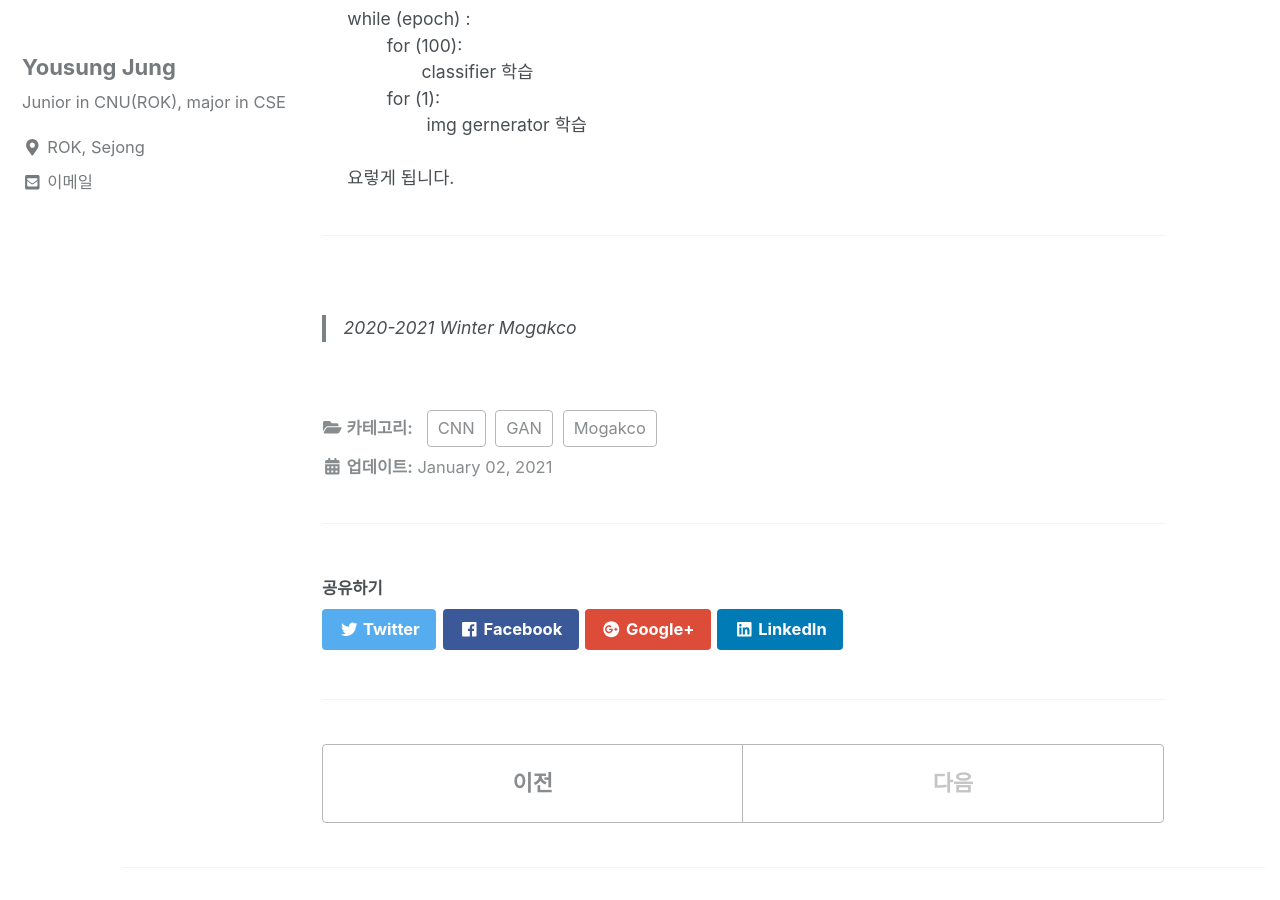
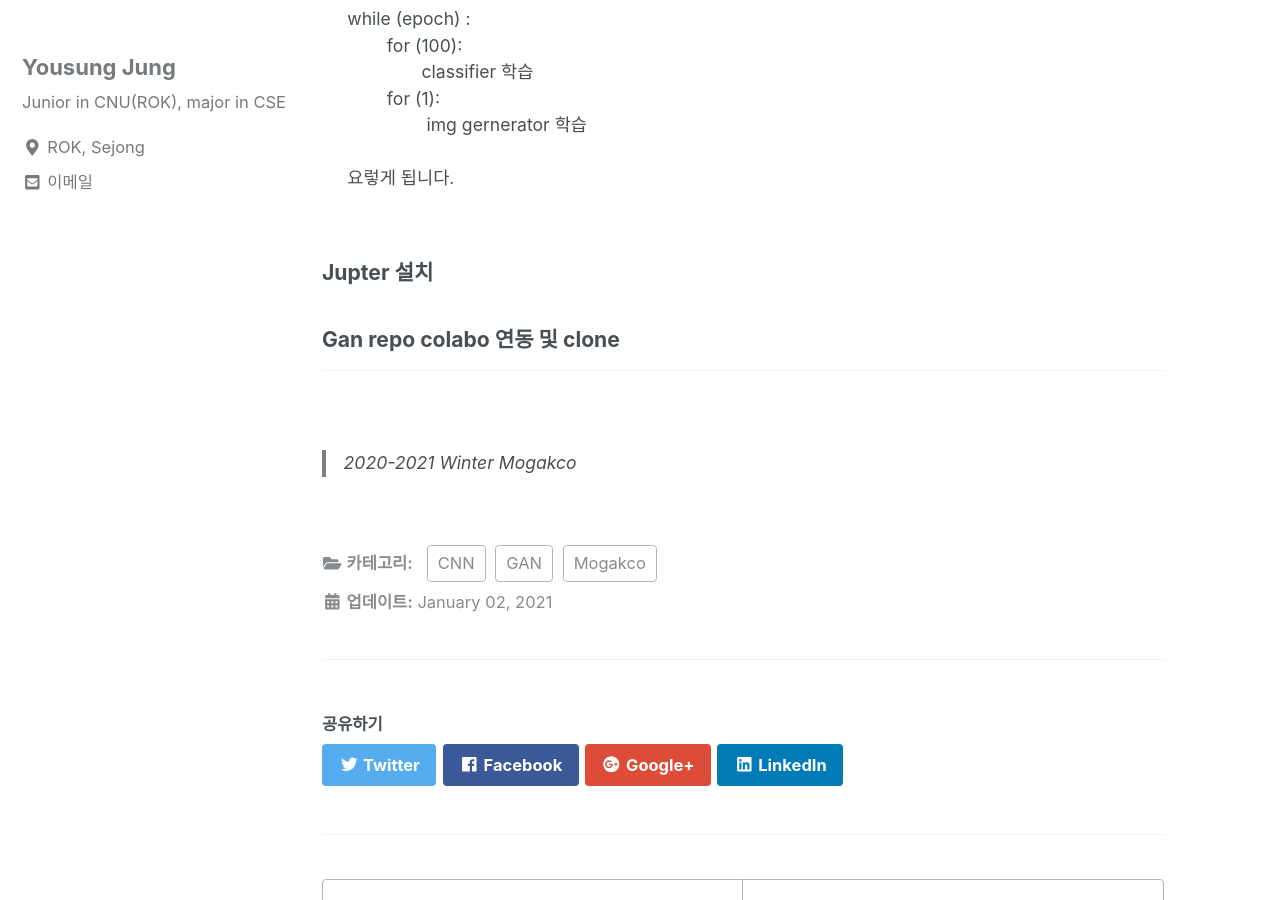
Before and after one commit to can019/can019.github.io, a Jekyll site: the page built from _posts/2020-12-27-Mogakco_2.md, in a window 1280 px wide and 900 px high, scrolled down 1071 px. Built offline with Jekyll 4.4.1, drawn with Linux system fonts in a browser that asks for light colours; nearby versions of some CDN libraries.

Commit message:
clone added

```diff
--- a/_posts/2020-12-27-Mogakco_2.md
+++ b/_posts/2020-12-27-Mogakco_2.md
@@ -41,6 +41,16 @@ categories: Mogakco CNN GAN
           요렇게 됩니다.<br/><br/>
         </div><!--article of major1-->
       </div><!--major1-->
+      <div><!--major1-->
+      <h3 style = "font-size :1.2em">Jupter 설치</h3><!--title of major1-->
+        <div style = "margin-left : 3%"><!--Article of major1-->
+        </div><!--article of major1-->
+      </div><!--major1-->
+      <div><!--major1-->
+      <h3 style = "font-size :1.2em">Gan repo colabo 연동 및 clone</h3><!--title of major1-->
+        <div style = "margin-left : 3%"><!--Article of major1-->
+        </div><!--article of major1-->
+      </div><!--major1-->
   </div><!--main-->
   <hr>
   <br>
```
